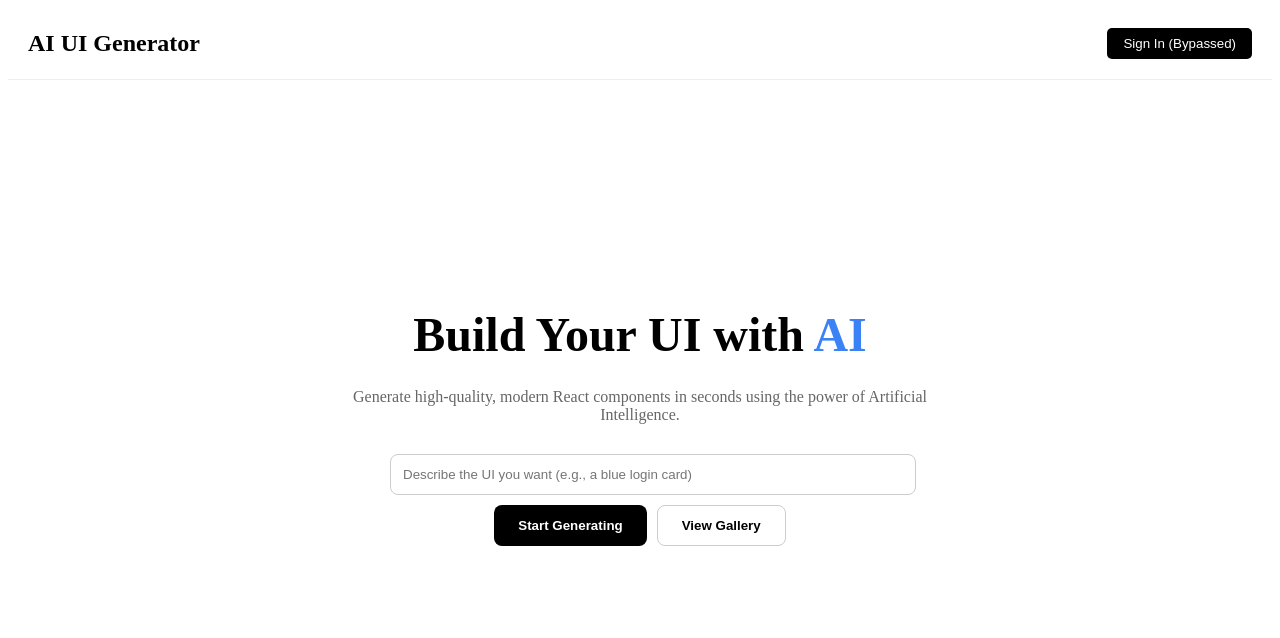
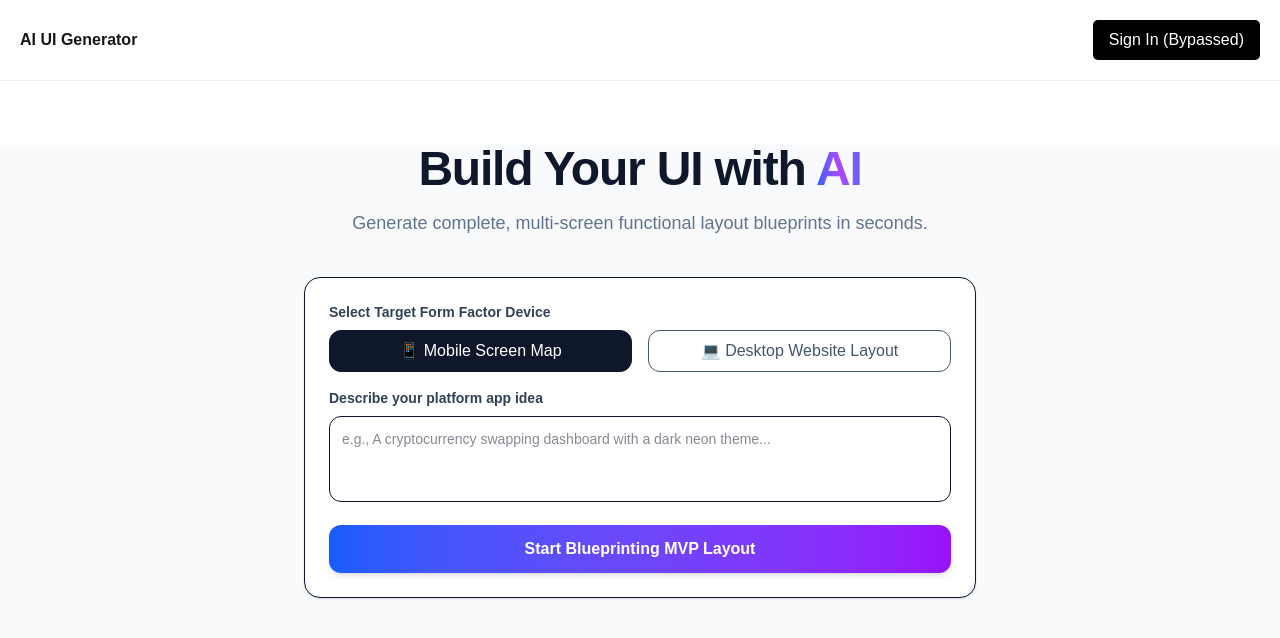
Before and after one commit to ananyayadav2/UI-UX-Generator, a Next.js app: page / in a window 1280 px wide. Shown: the top 638 px of the page. Built offline with nearby package versions, Linux system fonts and the light colour scheme.

Commit message:
feat: setup multi-screen config route and link global tailwind v4 styles

```diff
--- /dev/null
+++ b/app/api/generate-config/route.ts
@@ -0,0 +1,52 @@
+import { NextResponse } from "next/server";
+
+export async function POST(req: Request) {
+  try {
+    const { prompt } = await req.json();
+
+    const response = await fetch("https://openrouter.ai/api/v1/chat/completions", {
+      method: "POST",
+      headers: {
+        "Authorization": `Bearer ${process.env.OPENROUTER_API_KEY}`,
+        "Content-Type": "application/json",
+      },
+      body: JSON.stringify({
+        model: "google/gemini-2.0-flash-001",
+        response_format: { type: "json_object" },
+        messages: [
+          {
+            role: "system",
+            content: `You are an expert SaaS product architect. Analyze the user's prompt and generate an MVP design plan containing exactly 3 screen structures.
+            Return ONLY a raw JSON object matching this exact structure:
+            {
+              "projectName": "Name of the app",
+              "projectVisualDescription": "style details",
+              "screens": [
+                {
+                  "screenId": "unique-slug-1",
+                  "name": "Screen Name",
+                  "purpose": "What this screen achieves",
+                  "layoutDescription": "visual blueprint spatial-wise"
+                }
+              ]
+            }`
+          },
+          { role: "user", content: prompt }
+        ]
+      })
+    });
+
+    const data = await response.json();
+
+    if (!data.choices || data.choices.length === 0) {
+      return NextResponse.json({ error: "AI Planner failed to respond" }, { status: 500 });
+    }
+
+    const configData = JSON.parse(data.choices[0].message.content);
+    return NextResponse.json(configData);
+
+  } catch (error) {
+    console.error("Layout planning error:", error);
+    return NextResponse.json({ error: "Internal Server Error" }, { status: 500 });
+  }
+}
--- a/app/api/generate/route.ts
+++ b/app/api/generate/route.ts
@@ -4,7 +4,6 @@ export async function POST(req: Request) {
   try {
     const { prompt } = await req.json();
 
-    // 1. Call OpenRouter API
     const response = await fetch("https://openrouter.ai/api/v1/chat/completions", {
       method: "POST",
       headers: {
@@ -16,7 +15,7 @@ export async function POST(req: Request) {
         messages: [
           {
             role: "system",
-            content: "You are a specialized React and Tailwind CSS developer. Return only code for a single-file component. No prose, no markdown blocks."
+            content: "You are a specialized React and Tailwind CSS developer. Return only code for a single-file functional component. No prose, no markdown code blocks, no explanation."
           },
           { role: "user", content: prompt },
         ],
@@ -25,25 +24,15 @@ export async function POST(req: Request) {
 
     const data = await response.json();
 
-    // 2. Safety Check: Ensure the AI actually returned a response
     if (!data.choices || data.choices.length === 0) {
-      console.error("API Error Response:", data);
-      return NextResponse.json(
-        { error: "AI failed to respond. Check your API key or model availability." },
-        { status: 500 }
-      );
+      return NextResponse.json({ error: "AI failed to respond" }, { status: 500 });
     }
 
-    // 3. Extract the generated code
     const generatedCode = data.choices[0].message.content;
-
     return NextResponse.json({ code: generatedCode });
 
   } catch (error) {
     console.error("Server Error:", error);
-    return NextResponse.json(
-      { error: "Internal Server Error" },
-      { status: 500 }
-    );
+    return NextResponse.json({ error: "Internal Server Error" }, { status: 500 });
   }
 }
--- a/app/layout.tsx
+++ b/app/layout.tsx
@@ -1,3 +1,4 @@
+import "./globals.css";
 import { ClerkProvider } from '@clerk/nextjs'
 import Header from './components/Header'
 
--- a/app/page.tsx
+++ b/app/page.tsx
@@ -1,113 +1,148 @@
 "use client";
 
-import React, { useState } from 'react';
+import { useState } from "react";
+
+interface ScreenBlueprint {
+  screenId: string;
+  name: string;
+  purpose: string;
+  layoutDescription: string;
+}
+
+interface ProjectConfig {
+  projectName: string;
+  projectVisualDescription: string;
+  screens: ScreenBlueprint[];
+}
 
 export default function Home() {
   const [prompt, setPrompt] = useState("");
-  const [generatedCode, setGeneratedCode] = useState("");
+  const [deviceType, setDeviceType] = useState("mobile"); // Defaulting to mobile preview cards
   const [loading, setLoading] = useState(false);
+  const [projectData, setProjectData] = useState<ProjectConfig | null>(null);
 
-  const handleGenerate = async () => {
-    if (!prompt) return;
+  const handleCreateProjectBlueprint = async () => {
+    if (!prompt.trim()) return;
 
     setLoading(true);
+    setProjectData(null);
+
     try {
-      const response = await fetch("/api/generate", {
+      const response = await fetch("/api/generate-config", {
         method: "POST",
-        headers: {
-          "Content-Type": "application/json",
-        },
-        body: JSON.stringify({ prompt }),
+        headers: { "Content-Type": "application/json" },
+        body: JSON.stringify({ prompt, deviceType }),
       });
 
+      if (!response.ok) throw new Error("Failed to plan project screens");
+
       const data = await response.json();
-      setGeneratedCode(data.code);
+      setProjectData(data);
     } catch (error) {
-      console.error("Error generating UI:", error);
+      console.error("Execution error:", error);
     } finally {
       setLoading(false);
     }
   };
 
   return (
-    <main style={{
-      display: 'flex',
-      flexDirection: 'column',
-      alignItems: 'center',
-      justifyContent: 'center',
-      minHeight: '80vh',
-      padding: '20px',
-      textAlign: 'center'
-    }}>
-      <h1 style={{ fontSize: '3rem', fontWeight: 'bold', marginBottom: '10px' }}>
-        Build Your UI with <span style={{ color: '#3b82f6' }}>AI</span>
-      </h1>
-      <p style={{ color: '#666', marginBottom: '30px', maxWidth: '600px' }}>
-        Generate high-quality, modern React components in seconds using the power of Artificial Intelligence.
-      </p>
+    <div className="min-h-screen bg-slate-50 text-slate-900 pb-20">
 
-      <div style={{ width: '100%', maxWidth: '500px', marginBottom: '20px' }}>
-        <input
-          type="text"
-          placeholder="Describe the UI you want (e.g., a blue login card)"
-          value={prompt}
-          onChange={(e) => setPrompt(e.target.value)}
-          style={{
-            width: '100%',
-            padding: '12px',
-            borderRadius: '8px',
-            border: '1px solid #ccc',
-            color: 'black',
-            marginBottom: '10px'
-          }}
-        />
 
-        <div style={{ display: 'flex', gap: '10px', justifyContent: 'center' }}>
+      {/* Hero Header Area */}
+      <div className="max-w-4xl mx-auto text-center mt-16 px-4">
+        <h1 className="text-5xl font-bold tracking-tight">
+          Build Your UI with{" "}
+          <span className="bg-gradient-to-r from-blue-600 via-purple-500 to-indigo-500 bg-clip-text text-transparent">
+            AI
+          </span>
+        </h1>
+        <p className="mt-4 text-slate-500 text-lg">
+          Generate complete, multi-screen functional layout blueprints in seconds.
+        </p>
+
+        {/* Workspace Controls Input Frame Card */}
+        <div className="mt-10 p-6 bg-white border shadow-sm rounded-2xl text-left max-w-2xl mx-auto space-y-4">
+          <div>
+            <label className="text-sm font-semibold text-slate-700 block mb-2">
+              Select Target Form Factor Device
+            </label>
+            <div className="flex gap-4">
+              <button
+                onClick={() => setDeviceType("mobile")}
+                className={`flex-1 py-2 px-4 border rounded-xl font-medium transition ${
+                  deviceType === "mobile" ? "bg-slate-900 text-white border-slate-900" : "bg-white text-slate-600 hover:bg-slate-50"
+                }`}
+              >
+                📱 Mobile Screen Map
+              </button>
+              <button
+                onClick={() => setDeviceType("desktop")}
+                className={`flex-1 py-2 px-4 border rounded-xl font-medium transition ${
+                  deviceType === "desktop" ? "bg-slate-900 text-white border-slate-900" : "bg-white text-slate-600 hover:bg-slate-50"
+                }`}
+              >
+                💻 Desktop Website Layout
+              </button>
+            </div>
+          </div>
+
+          <div>
+            <label className="text-sm font-semibold text-slate-700 block mb-2">
+              Describe your platform app idea
+            </label>
+            <textarea
+              value={prompt}
+              onChange={(e) => setPrompt(e.target.value)}
+              placeholder="e.g., A cryptocurrency swapping dashboard with a dark neon theme..."
+              rows={3}
+              className="w-full p-3 border rounded-xl focus:ring-2 focus:ring-purple-500 focus:outline-none text-sm resize-none"
+            />
+          </div>
+
           <button
-            onClick={handleGenerate}
+            onClick={handleCreateProjectBlueprint}
             disabled={loading}
-            style={{
-              padding: '12px 24px',
-              backgroundColor: 'black',
-              color: 'white',
-              borderRadius: '8px',
-              border: 'none',
-              cursor: loading ? 'not-allowed' : 'pointer',
-              fontWeight: 'bold'
-            }}
+            className="w-full py-3 bg-gradient-to-r from-blue-600 to-purple-600 hover:from-blue-700 hover:to-purple-700 text-white font-semibold rounded-xl shadow-md transition disabled:opacity-50"
           >
-            {loading ? "Generating..." : "Start Generating"}
-          </button>
-          <button style={{
-            padding: '12px 24px',
-            backgroundColor: 'white',
-            color: 'black',
-            borderRadius: '8px',
-            border: '1px solid #ccc',
-            fontWeight: 'bold'
-          }}>
-            View Gallery
+            {loading ? "AI is Mapping Screen Architecture..." : "Start Blueprinting MVP Layout"}
           </button>
         </div>
       </div>
 
-      {generatedCode && (
-        <div style={{
-          marginTop: '40px',
-          width: '100%',
-          maxWidth: '800px',
-          textAlign: 'left',
-          backgroundColor: '#f4f4f4',
-          padding: '20px',
-          borderRadius: '8px',
-          overflowX: 'auto'
-        }}>
-          <h3 style={{ marginBottom: '10px' }}>Generated Code:</h3>
-          <pre style={{ fontSize: '14px' }}>
-            <code>{generatedCode}</code>
-          </pre>
+      {/* Blueprint Content Output Display Grid */}
+      {projectData && (
+        <div className="max-w-5xl mx-auto mt-16 px-4 space-y-8">
+          <div className="border-b pb-4">
+            <h2 className="text-3xl font-bold text-slate-800">{projectData.projectName}</h2>
+            <p className="text-slate-500 mt-2 text-sm italic">
+              <strong>Visual Guide:</strong> {projectData.projectVisualDescription}
+            </p>
+          </div>
+
+          <div className="grid md:grid-cols-3 gap-6">
+            {projectData.screens.map((screen) => (
+              <div key={screen.screenId} className="bg-white p-5 border shadow-sm rounded-xl flex flex-col justify-between">
+                <div>
+                  <div className="w-8 h-8 bg-purple-100 text-purple-700 rounded-lg flex items-center justify-center font-bold text-sm mb-3">
+                    🗺️
+                  </div>
+                  <h3 className="text-lg font-bold text-slate-800">{screen.name}</h3>
+                  <p className="text-xs font-semibold uppercase text-purple-600 mt-1 tracking-wider">
+                    {screen.purpose}
+                  </p>
+                  <p className="text-slate-600 text-xs mt-3 leading-relaxed">
+                    {screen.layoutDescription}
+                  </p>
+                </div>
+                <button className="mt-5 w-full py-2 bg-slate-100 hover:bg-slate-200 text-slate-700 font-medium text-xs rounded-lg transition">
+                  Ready to Render Code
+                </button>
+              </div>
+            ))}
+          </div>
         </div>
       )}
-    </main>
+    </div>
   );
 }
```
Also changed, not shown: 1 other file (tests, documents, lock files or other folders).
